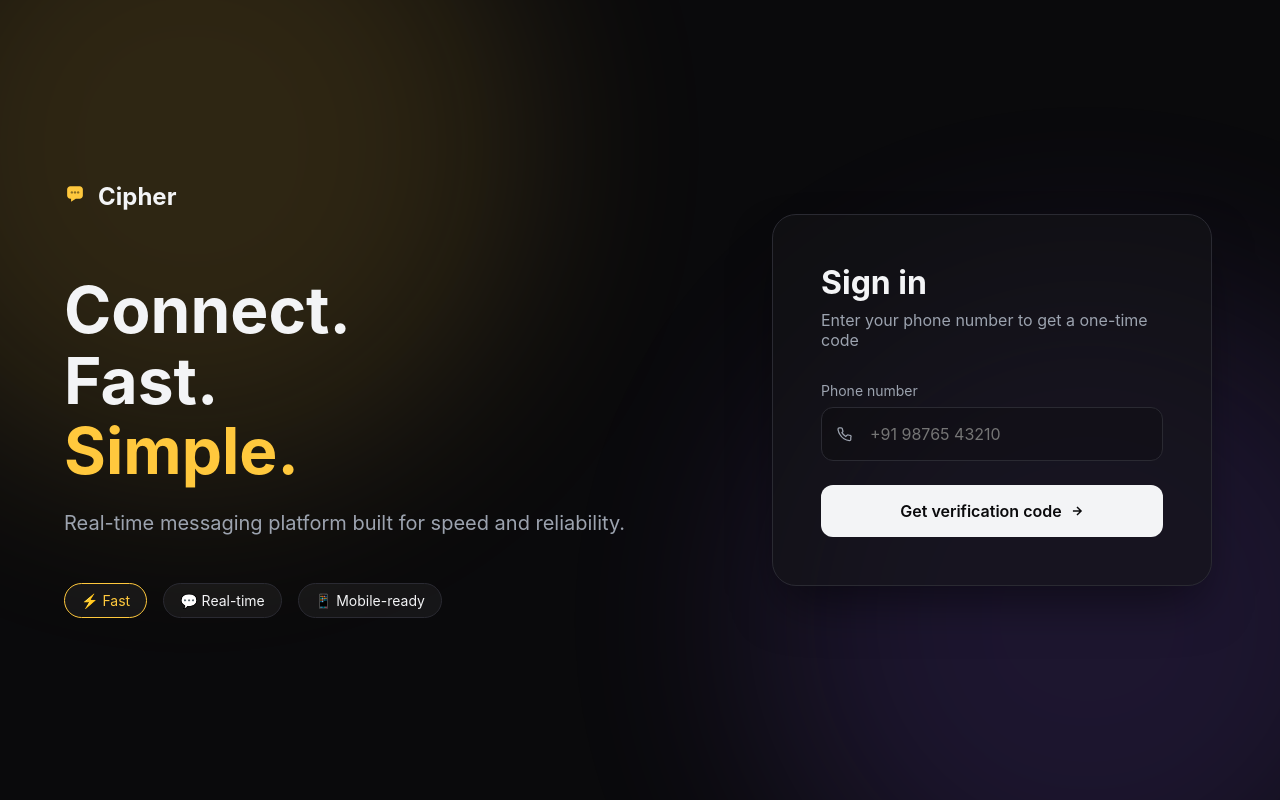
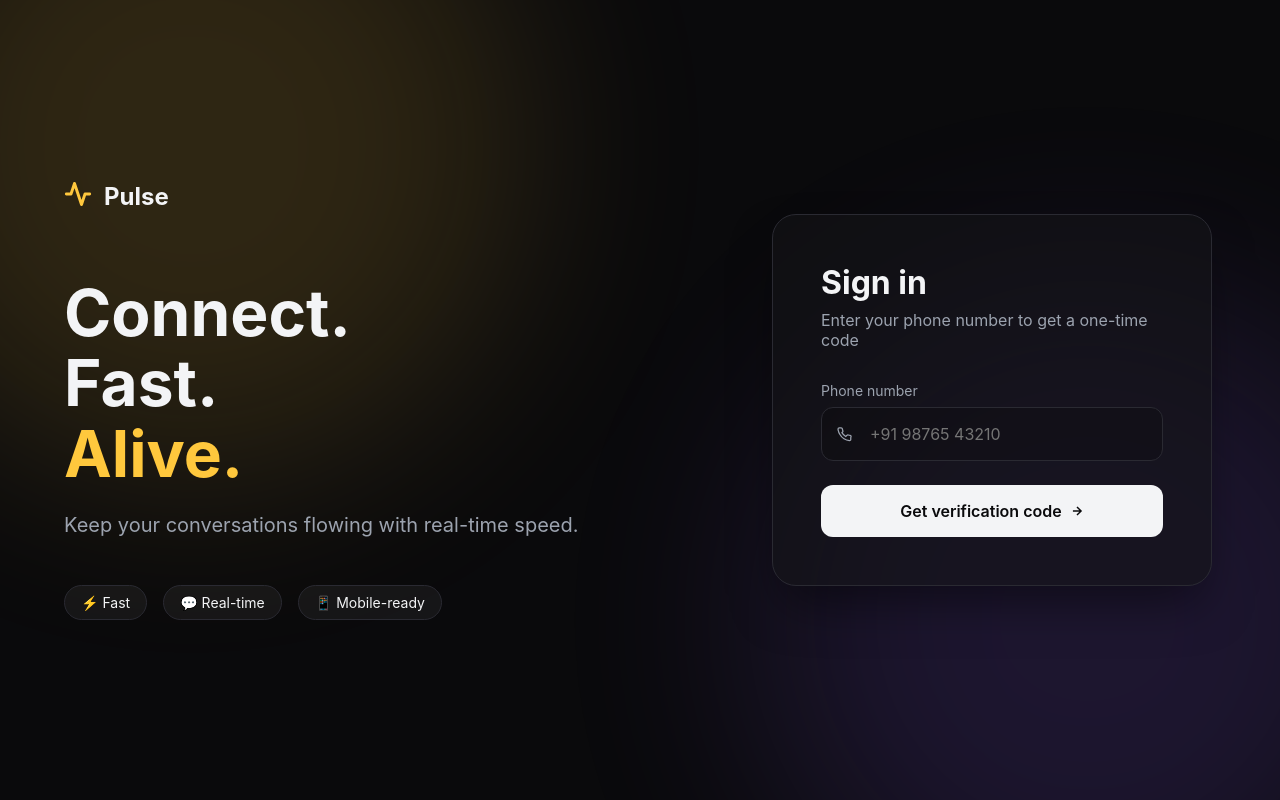
Before and after one commit to Pratik9984/Pulse, a Next.js app: page / in a window 1280 px wide. Built offline with nearby package versions, Linux system fonts and the light colour scheme.

Commit message:
Rename CipherChat to PulseChat and update styles

```diff
--- a/app/page.tsx
+++ b/app/page.tsx
@@ -33,7 +33,7 @@ const errorMessage = (error: unknown) => error instanceof Error ? error.message
 const API = process.env.NEXT_PUBLIC_API_URL || "https://pratik0165-cipherbackend.hf.space";
 const WS = process.env.NEXT_PUBLIC_WS_URL || API.replace(/^http/, "ws");
 
-export default function CipherChat() {
+export default function PulseChat() {
   // ─── State ──────────────────────────────────────────────────────────────────
   const [isMounted, setIsMounted] = useState(false);
   useEffect(() => setIsMounted(true), []);
@@ -43,7 +43,6 @@ export default function CipherChat() {
   const [token, setToken] = useState(() => (typeof window === "undefined" ? "" : localStorage.getItem("chat_token") || ""));
   const [currentUser, setCurrentUser] = useState(() => (typeof window === "undefined" ? "" : localStorage.getItem("chat_user") || ""));
 
-  // NEW: Profile state to hold display name and avatar URL
   const [profile, setProfile] = useState({ displayName: "", avatarUrl: "" });
 
   const [authLoading, setAuthLoading] = useState(false);
@@ -685,7 +684,7 @@ export default function CipherChat() {
 
   if (!isMounted) return (
     <div className="app" style={{ display: "flex", alignItems: "center", justifyContent: "center", background: "var(--bg)", width: "100vw", height: "100vh" }}>
-      <div className="spinner" style={{ width: 40, height: 40, border: "3px solid rgba(255,255,255,0.1)", borderTopColor: "var(--gold)" }}></div>
+      <div className="spinner" style={{ width: 40, height: 40, border: "3px solid rgba(255,255,255,0.1)", borderTopColor: "var(--primary)" }}></div>
     </div>
   );
 
@@ -699,19 +698,18 @@ export default function CipherChat() {
           <div className="auth-left">
             <div className="brand">
               <div className="brand-icon">
-                <svg width="22" height="22" viewBox="0 0 28 28" fill="none">
-                  <path d="M4 8C4 5.79 5.79 4 8 4H20C22.21 4 24 5.79 24 8V16C24 18.21 22.21 20 20 20H15L9 24V20H8C5.79 20 4 18.21 4 16V8Z" fill="currentColor" />
-                  <circle cx="10" cy="12" r="1.5" fill="rgba(0,0,0,0.45)" /><circle cx="14" cy="12" r="1.5" fill="rgba(0,0,0,0.45)" /><circle cx="18" cy="12" r="1.5" fill="rgba(0,0,0,0.45)" />
+                <svg width="28" height="28" viewBox="0 0 24 24" fill="none" stroke="currentColor" strokeWidth="2.5" strokeLinecap="round" strokeLinejoin="round">
+                  <path d="M22 12h-4l-3 9L9 3l-3 9H2"/>
                 </svg>
               </div>
-              <span className="brand-name">Cipher</span>
+              <span className="brand-name">Pulse</span>
             </div>
             <div className="auth-hero">
-              <h1>Connect.<br />Fast.<br /><em>Simple.</em></h1>
-              <p>Real-time messaging platform built for speed and reliability.</p>
+              <h1>Connect.<br />Fast.<br /><em>Alive.</em></h1>
+              <p>Keep your conversations flowing with real-time speed.</p>
             </div>
             <div className="auth-pills">
-              <span className="a-pill a-pill--gold">⚡ Fast</span>
+              <span className="a-pill a-pill--primary">⚡ Fast</span>
               <span className="a-pill">💬 Real-time</span>
               <span className="a-pill">📱 Mobile-ready</span>
             </div>
@@ -889,7 +887,7 @@ export default function CipherChat() {
                       apiFetch("/groups", { method: "POST", body: JSON.stringify({ name: newGroupName.trim(), description: newGroupDesc, members }) })
                         .then(() => { setNewGroupName(""); setNewGroupDesc(""); setNewGroupMembers(""); setShowNewGroup(false); loadGroups(); });
                     }}
-                    className="sb-go-btn purple"
+                    className="sb-go-btn secondary"
                   >
                     Create group
                   </button>
@@ -903,7 +901,7 @@ export default function CipherChat() {
                       <span className="sb-item-name">{g.name}</span>
                       <span className="sb-item-status">{g.members.length} members</span>
                     </div>
-                    {unread[g.id] > 0 && <span className="unread unread--purple">{unread[g.id]}</span>}
+                    {unread[g.id] > 0 && <span className="unread unread--secondary">{unread[g.id]}</span>}
                   </button>
                 ))}
               </div>
@@ -916,7 +914,7 @@ export default function CipherChat() {
               <div className="empty-state">
                 <div className="empty-rings">
                   <div className="ring r1"></div><div className="ring r2"></div><div className="ring r3"></div>
-                  <svg width="36" height="36" viewBox="0 0 24 24" fill="none" stroke="currentColor" strokeWidth="1.5" style={{ position: "relative", zIndex: 1 }}><path d="M21 15a2 2 0 01-2 2H7l-4 4V5a2 2 0 012-2h14a2 2 0 012 2z" /></svg>
+                  <svg width="36" height="36" viewBox="0 0 24 24" fill="none" stroke="currentColor" strokeWidth="1.5" strokeLinecap="round" strokeLinejoin="round" style={{ position: "relative", zIndex: 1 }}><path d="M22 12h-4l-3 9L9 3l-3 9H2"/></svg>
                 </div>
                 <h3>No conversation open</h3>
                 <p>Select a contact or group from the sidebar to start messaging</p>
```
